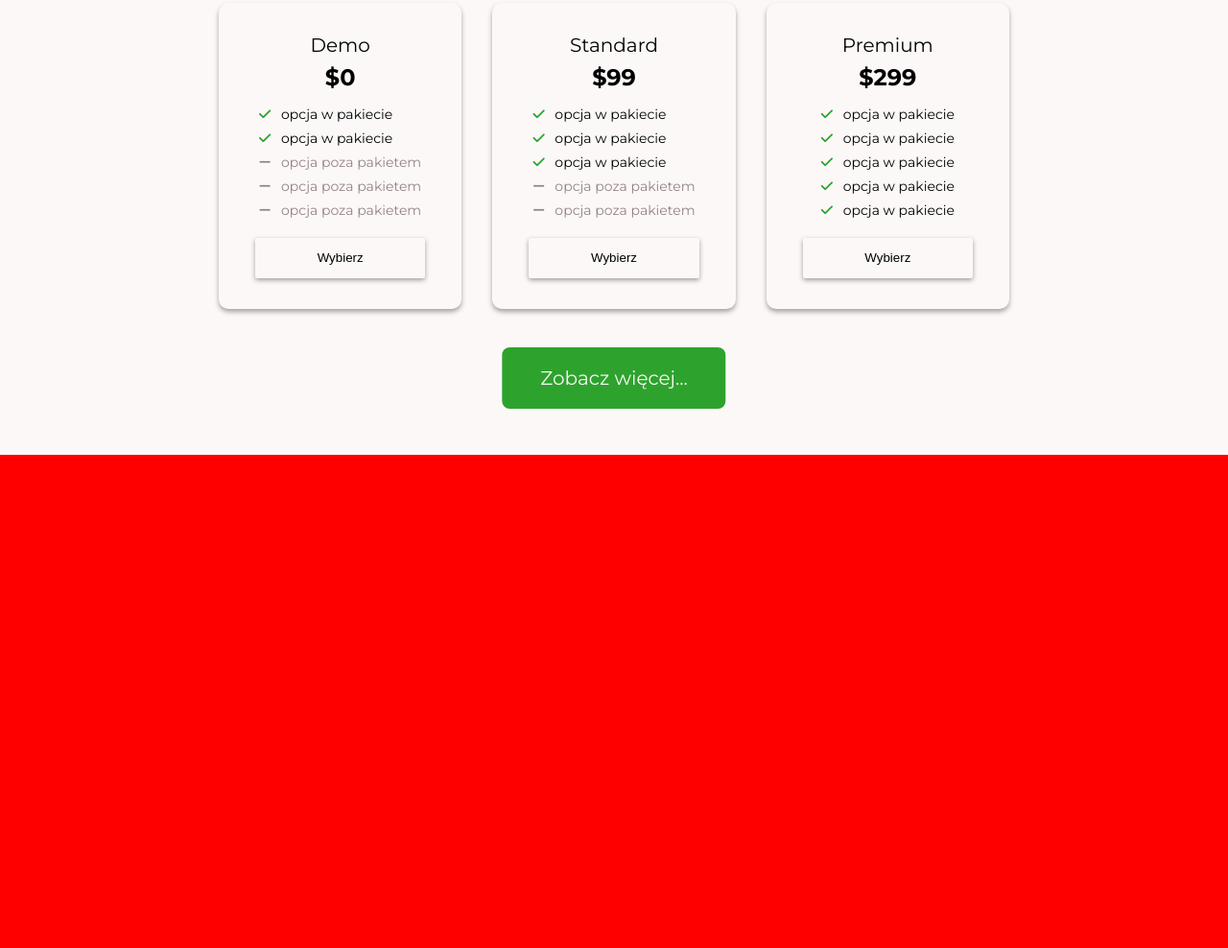
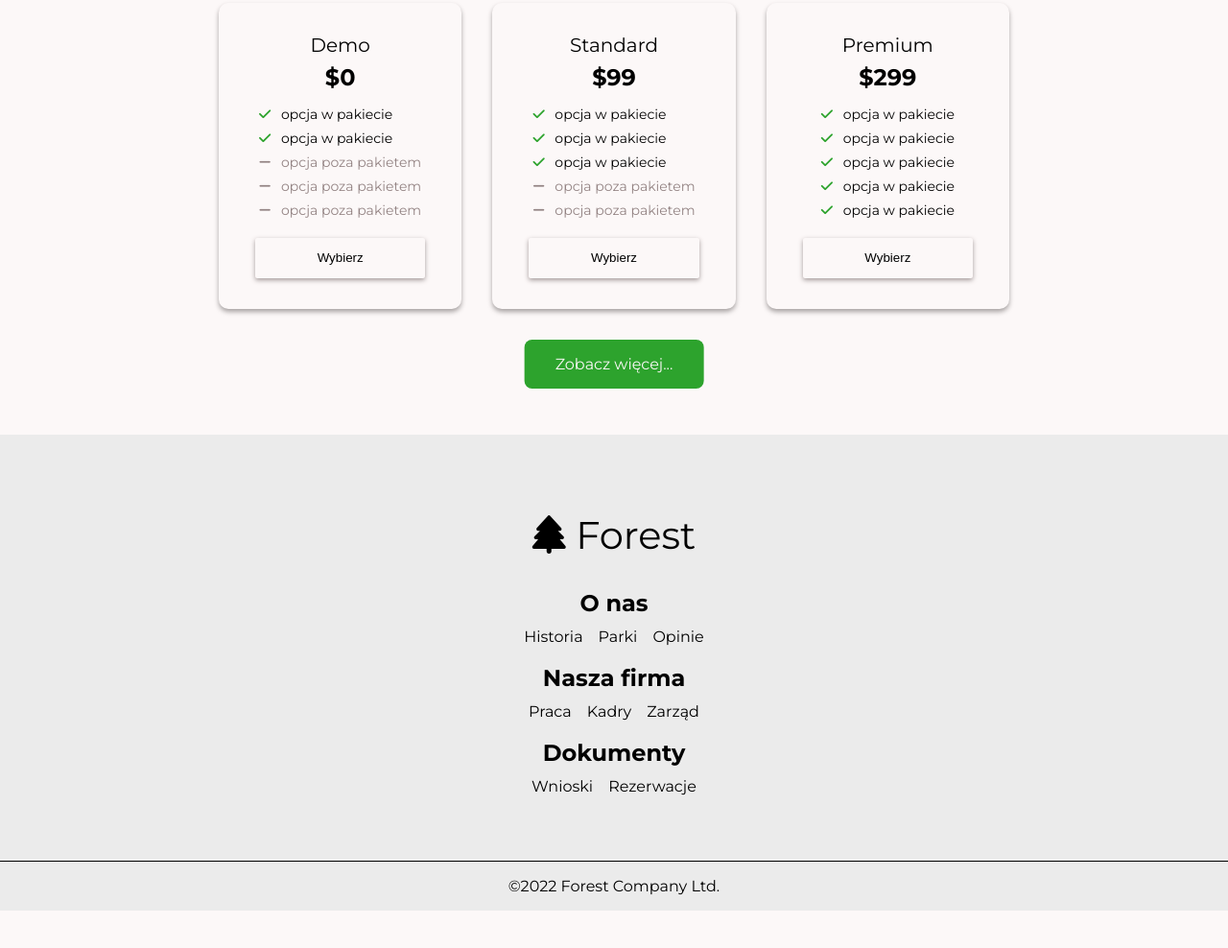
Before and after one commit to lechoos/Forest-Website, a website: page index.html in a window 1280 px wide. Shown: the part 1455-2443 px from the top of the page at 96% size. After the commit the page ends 2404 px from the top, so only its background shows below. Drawn offline with Linux system fonts and the light colour scheme.

Commit message:
created footer section

```diff
--- a/index.html
+++ b/index.html
@@ -26,7 +26,7 @@
             <a href="#" class="nav__link">Home</a>
             <a href="#aboutus" class="nav__link">O nas</a>
             <a href="#offers" class="nav__link">Oferta</a>
-            <a href="contact.html" class="nav__link">Kontakt</a>
+            <a href="contact.html" target="blank" class="nav__link">Kontakt</a>
         </div>
     </div>
 </nav>
@@ -154,11 +154,52 @@
                         <button class="offers__card-button">Wybierz</button>
                     </div>
                 </div>
-                <a href="offers.html" class="offers__link">Zobacz więcej...</a>
+                <a href="offers.html" target="_blank" rel="noopener" class="offers__link">Zobacz więcej...</a>
             </div>
         </section>
 
-        <section style="height: 100vh; background-color: red;"></section>
+        <footer class="footer">
+            <div class="footer__top section-small-padding">
+                <div class="wrapper">
+                    <div class="footer__items">
+                        <div class="footer__left">
+                            <p class="footer__text">
+                                <i class="fas fa-tree"></i> Forest
+                            </p>
+                        </div>
+                        <div class="footer__right">
+                            <div class="footer__section footer__section--one">
+                                <h2 class="footer__header">O nas</h2>
+                                <div class="footer__links">
+                                    <a href="#" class="footer__link">Historia</a>
+                                    <a href="#" class="footer__link">Parki</a>
+                                    <a href="#" class="footer__link">Opinie</a>
+                                </div>
+                            </div>
+                            <div class="footer__section footer__section--two">
+                                <h2 class="footer__header">Nasza firma</h2>
+                                <div class="footer__links">
+                                    <a href="#" class="footer__link">Praca</a>
+                                    <a href="#" class="footer__link">Kadry</a>
+                                    <a href="#" class="footer__link">Zarząd</a>
+                                </div>
+                            </div>
+                            <div class="footer__section footer__section--three">
+                                <h2 class="footer__header">Dokumenty</h2>
+                                <div class="footer__links">
+                                    <a href="#" class="footer__link">Wnioski</a>
+                                    <a href="#" class="footer__link">Rezerwacje</a>
+                                </div>
+                            </div>
+                        </div>
+                    </div>
+
+                </div>
+            </div>
+            <div class="footer__bottom">
+                <p class="footer__bottom-text">&copy;<span class="footer__year"></span> Forest Company Ltd.</p>
+            </div>
+        </footer>
     </main>
 
     <script src="./dist/js/script.min.js"></script>
--- a/src/js/script.js
+++ b/src/js/script.js
@@ -1,6 +1,7 @@
 const navItems = document.querySelector('.nav__items');
 const navBtn = document.querySelector('.nav__btn');
 const allNavItems = document.querySelectorAll('.nav__link');
+const footerYear = document.querySelector('.footer__year');
 
 navBtn.addEventListener('click', () => {
     navItems.classList.toggle('nav--active');
@@ -16,6 +17,9 @@ allNavItems.forEach(el => {
     })
 })
 
+const year = new Date().getFullYear();
+footerYear.textContent = year;
+
 // window.location.replace("#");
 
 // if (typeof window.history.replaceState == 'function') {
--- a/src/sass/styles.scss
+++ b/src/sass/styles.scss
@@ -217,7 +217,6 @@ body {
 		display: inline-block;
 		margin-top: 2em;
 		padding: 1em 2em;
-		font-size: 2rem;
 		color: $mainColor;
 		background-color: $selectionColor;
 		border-radius: 8px;
@@ -313,6 +312,55 @@ body {
 
 
 
+// FOOTER
+
+
+
+.footer {
+	background-color: $footerColor;
+
+	&__left {
+		margin: 2em 0;
+	}
+
+	&__text {
+		font-size: 4rem;
+		text-align: center;
+	}
+
+	&__section {
+		margin: 1em 0;
+	}
+
+	&__header {
+		text-align: center;
+	}
+
+	&__links {
+		margin: 0.5em 0;
+		display: flex;
+		justify-content: center;
+	}
+
+	&__link {
+		margin: 0 0.3em;
+		padding: 0.2em;
+		// background-color: red;
+		text-decoration: none;
+		color: $secondColor;
+	}
+
+	&__bottom {
+		&-text {
+			padding: 1em;
+			border-top: 1px solid black;
+			text-align: center;
+		}
+	}
+}
+
+
+
 // MEDIA QUERIES
 
 
@@ -367,6 +415,10 @@ body {
 
 		&__card {
 			grid-column: 2/4;
+
+			&-option {
+				font-size: 1.3rem;
+			}
 		}
 	}
 }
@@ -455,8 +507,6 @@ body {
 	}
 
 	.adventure {
-		// padding: 4em 8em;
-
 		&__text {
 			font-size: 2.7rem;
 		}
@@ -478,6 +528,10 @@ body {
 		}
 
 		&__card {
+			&-option {
+				font-size: 1.4rem;
+			}
+
 			&--demo {
 				grid-column: 1/3;
 			}
@@ -518,11 +572,9 @@ body {
 	}
 
 	.adventure {
-		// padding: 5em 10.5em;
 		background-image: url(../img/girl-big.jpg);
 
 		&__text {
-			// margin: 0 2em;
 			font-size: 3rem;
 		}
 	}
@@ -576,15 +628,9 @@ body {
 		}
 	}
 
-	.adventure {
-		&__text {
-			@include section-margin;
-		}
-	}
-
-	.offers {
-		&__cards {
-			@include section-margin;
-		}
+	.adventure__text,
+	.offers__cards,
+	.footer__items {
+		@include section-margin;
 	}
 }
--- a/src/sass/utilities/_colors.scss
+++ b/src/sass/utilities/_colors.scss
@@ -1,4 +1,4 @@
 $mainColor: #fcf8f8;
 $secondColor: #000;
-$footerColor: #dfd0d0;
+$footerColor: #ebebeb;
 $selectionColor: #2da32d;
```
Also changed, not shown: dist/css/styles.min.css, dist/js/script.min.js, 2 other files.
